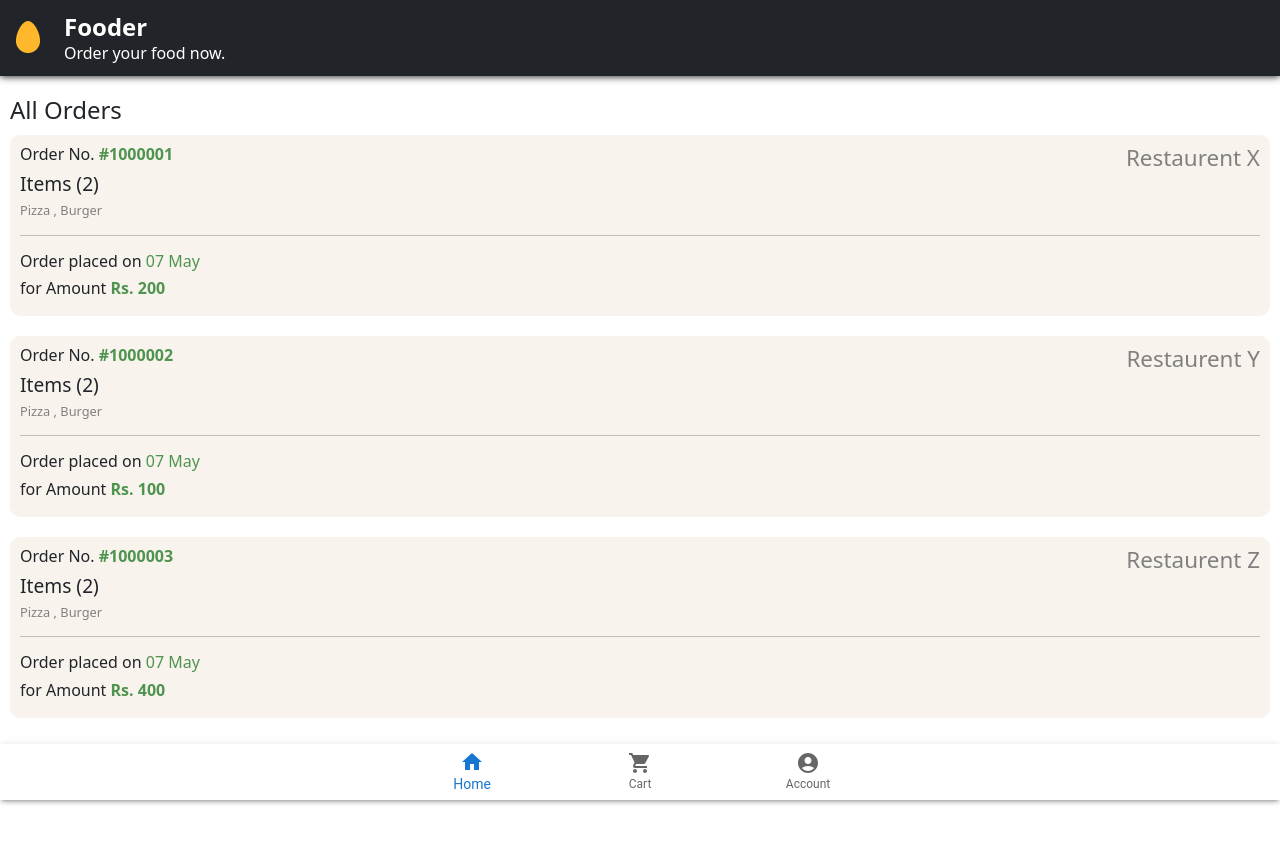
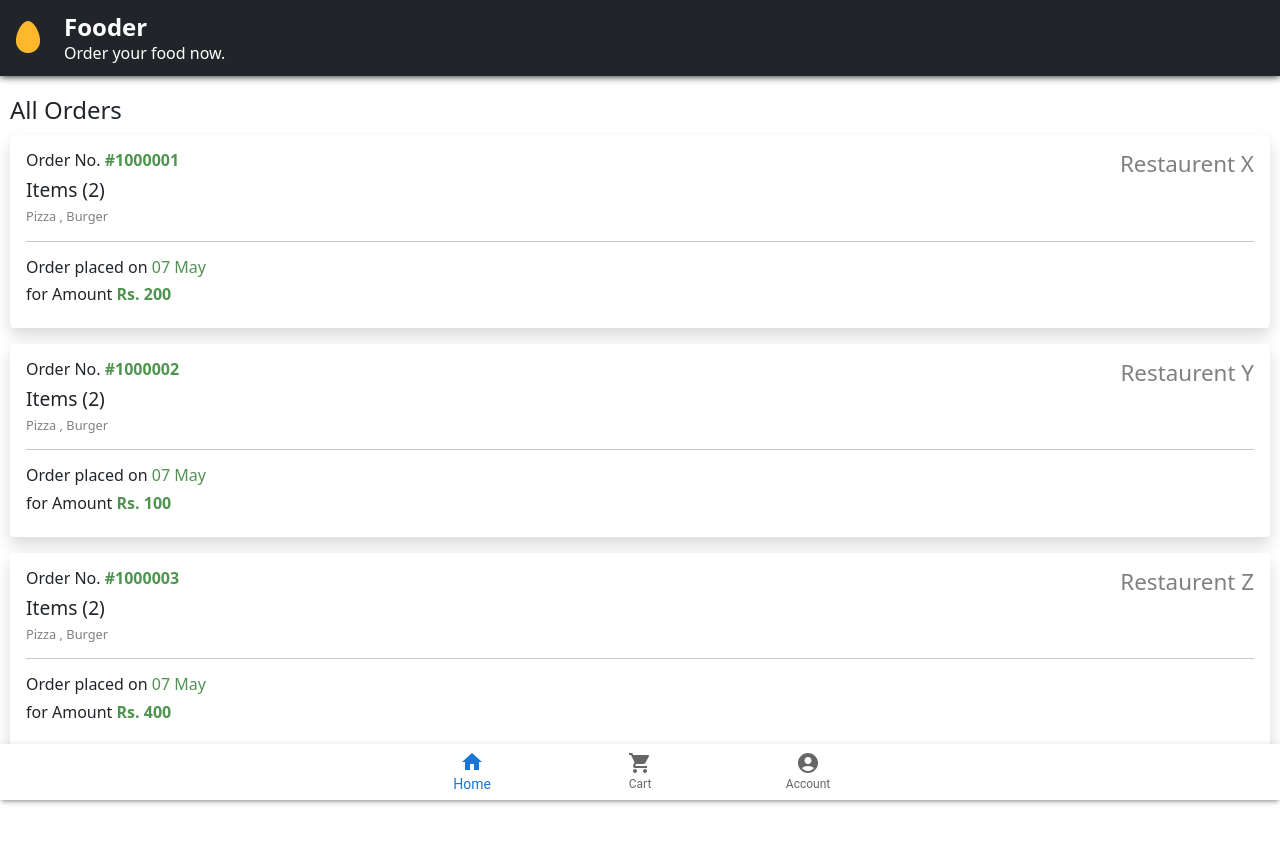
Before and after one commit to mr-harshtyagi/Fooder-client, a React (Create React App) app: page /orderhistory in a window 1280 px wide. Shown: the top 844 px of the page. Built offline with nearby package versions, Linux system fonts and the light colour scheme.

Commit message:
shadow added

```diff
--- a/src/components/order.jsx
+++ b/src/components/order.jsx
@@ -4,13 +4,11 @@ export default function Order(props) {
 
   return (
     <div
+      className="shadow p-3 mb-3 bg-body rounded"
       style={{
         padding: "10px",
         textAlign: "left",
         width: "100%",
-        backgroundColor: "#F9F3EE",
-        borderRadius: "10px",
-        marginBottom:"20px"
       }}
     >
       <h2 style={{ fontSize: "1.4rem", float: "right", color: "grey" }}>
@@ -18,17 +16,25 @@ export default function Order(props) {
       </h2>
       <h2 style={{ fontSize: "1rem" }}>
         Order No.
-        <span style={{ color: "#4E944F", fontWeight: "700" }}> #{props.orderId}</span>
+        <span style={{ color: "#4E944F", fontWeight: "700" }}>
+          {" "}
+          #{props.orderId}
+        </span>
       </h2>
       <h2 style={{ fontSize: "1.2rem" }}>Items (2)</h2>
-      <h3 style={{ fontSize: "0.8rem", fontWeight: "400" , color:"grey"}}>Pizza , Burger</h3>
+      <h3 style={{ fontSize: "0.8rem", fontWeight: "400", color: "grey" }}>
+        Pizza , Burger
+      </h3>
       <hr />
       <h2 style={{ fontSize: "1rem" }}>
         Order placed on <span style={{ color: "#4E944F" }}>{props.date}</span>
       </h2>
       <h2 style={{ fontSize: "1rem" }}>
         for Amount
-        <span style={{ color: "#4E944F", fontWeight: "700" }}> Rs. {props.total}</span>
+        <span style={{ color: "#4E944F", fontWeight: "700" }}>
+          {" "}
+          Rs. {props.total}
+        </span>
       </h2>
     </div>
   );
```
